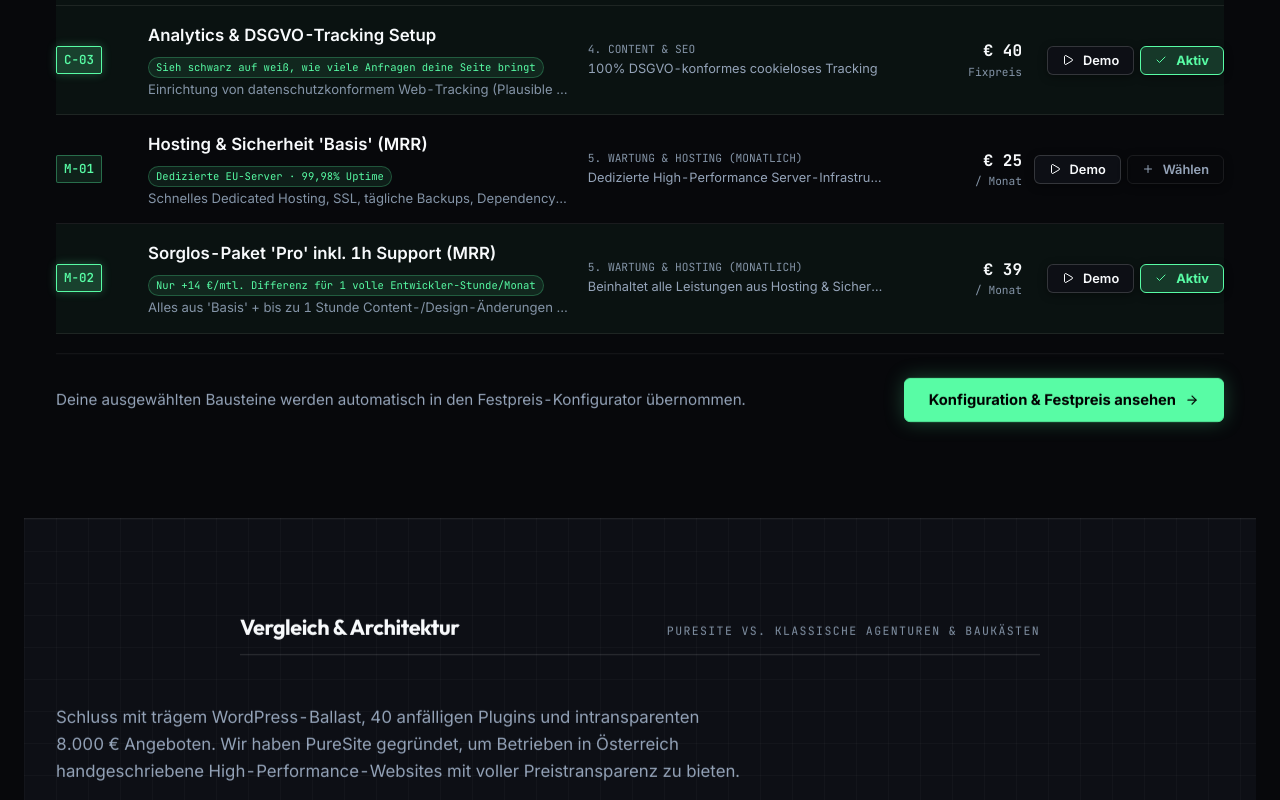
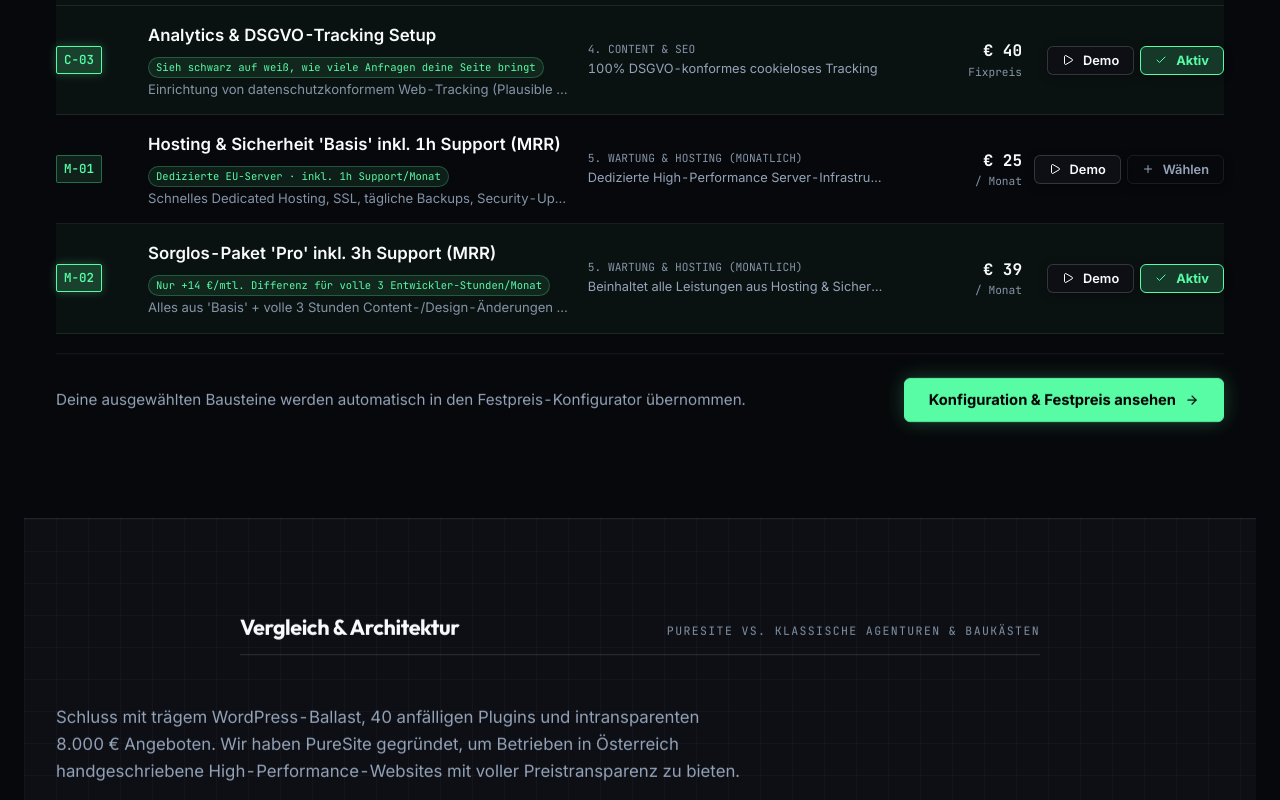
Before and after one commit to slamaa22/puresite-website, a React (Vite) app: page / in a window 1280 px wide. Shown: the part 3500-4300 px from the top of the page. Built offline with nearby package versions, Linux system fonts and the light colour scheme.

Commit message:
feat(hosting): include 1h monthly support in Standard (M-01) and 3h in Pro (M-02)

```diff
--- a/src/components/PricingCalculator.tsx
+++ b/src/components/PricingCalculator.tsx
@@ -126,7 +126,7 @@ const WIZARD_STEPS: WizardStepConfig[] = [
     nextStepName: 'Gesamtkalkulation',
     title: 'Schritt 5 von 5: Dedicated Hosting & Zuruf-Service',
     subtitle:
-      'Dedizierte High-Performance-Server in der EU, tägliche Backups und auf Wunsch 1 Stunde Entwickler-Änderungen pro Monat inklusive.'
+      'Dedizierte High-Performance-Server in der EU, tägliche Backups sowie 1 Stunde (Basis) bzw. 3 Stunden (Pro) Entwickler-Änderungen pro Monat inklusive.'
   },
   {
     id: 6,
@@ -318,7 +318,7 @@ export const PricingCalculator: React.FC<PricingCalculatorProps> = ({
       if (m) {
         suggestions.push({
           mod: m,
-          reason: 'Dedicated Hosting inkl. täglicher Backups & 1h Änderungen/Monat per WhatsApp.'
+          reason: 'Dedicated Hosting inkl. täglicher Backups & 3h Änderungen/Monat per WhatsApp.'
         });
       }
     }
@@ -857,7 +857,7 @@ export const PricingCalculator: React.FC<PricingCalculatorProps> = ({
                             )}
                             {mod.code === 'M-02' && selectedConfig['M-01']?.selected && (
                               <span className="badge-tag upgrade-diff">
-                                Nur +14 €/mtl. Upgrade
+                                Nur +14 €/mtl. für 3h statt 1h
                               </span>
                             )}
                           </div>
--- a/src/components/demos/ModuleDemoModal.tsx
+++ b/src/components/demos/ModuleDemoModal.tsx
@@ -1387,7 +1387,7 @@ const DemoM01Hosting: React.FC = () => {
         </div>
       </div>
       <div className="demo-hint-box">
-        🛡️ <strong>Sicher schlafen:</strong> Schnelles Dedicated Server Hosting in der EU, tägliche Backups und automatische Sicherheits-Updates.
+        🛡️ <strong>Sicher schlafen:</strong> Schnelles Dedicated Server Hosting in der EU, tägliche Backups, Sicherheits-Updates und <strong>1 Stunde Änderungen pro Monat</strong> inklusive.
       </div>
     </div>
   );
@@ -1431,7 +1431,7 @@ const DemoM02SorglosPro: React.FC = () => {
           {status === 'done' && (
             <div className="bubble agent">
               <p>
-                Servus! Erledigt 👍 Die neuen Öffnungszeiten sind bereits live auf der Website aktiv. Du hast diesen Monat noch 45 Minuten Support-Guthaben übrig.
+                Servus! Erledigt 👍 Die neuen Öffnungszeiten sind bereits live auf der Website aktiv. Du hast diesen Monat noch 2 Stunden und 44 Minuten Support-Guthaben übrig.
               </p>
               <span className="time">14:38 Uhr (Erledigt in 16 Minuten)</span>
             </div>
@@ -1456,7 +1456,7 @@ const DemoM02SorglosPro: React.FC = () => {
         </div>
       </div>
       <div className="demo-hint-box">
-        ☕ <strong>1 Stunde monatlich inklusive:</strong> Schicke Änderungen einfach per Mail oder WhatsApp an uns – wir setzen es sofort für dich um!
+        ☕ <strong>3 Stunden monatlich inklusive:</strong> Schicke Änderungen einfach per Mail oder WhatsApp an uns – wir setzen es sofort für dich um!
       </div>
     </div>
   );
--- a/src/data/modulesData.ts
+++ b/src/data/modulesData.ts
@@ -452,37 +452,37 @@ export const MODULES_DATA: PricingModule[] = [
     code: 'M-01',
     category: 'hosting',
     categoryLabel: '5. Wartung & Hosting (Monatlich)',
-    name: "Hosting & Sicherheit 'Basis' (MRR)",
-    description: 'Schnelles Dedicated Hosting, SSL, tägliche Backups, Dependency- & Security-Updates, Uptime-Monitoring (Laufzeit mind. 12 Monate).',
+    name: "Hosting & Sicherheit 'Basis' inkl. 1h Support (MRR)",
+    description: 'Schnelles Dedicated Hosting, SSL, tägliche Backups, Security-Updates, Uptime-Monitoring & 1 Stunde Änderungen pro Monat inklusive (Laufzeit mind. 12 Monate).',
     scopeHighlights: [
       'Dedizierte High-Performance Server-Infrastruktur in der EU',
-      'Automatisches SSL-Zertifikat & HTTP/3 Unterstützung',
-      'Tägliche verschlüsselte Offsite-Backups (30 Tage Vorhaltezeit)',
+      '1 Stunde Arbeitszeit pro Monat für Text-, Bild- oder kleine Anpassungen inklusive',
+      'Automatisches SSL-Zertifikat & tägliche verschlüsselte Offsite-Backups (30 Tage)',
       '24/7 Uptime-Monitoring mit 99.98% Verfügbarkeitsgarantie'
     ],
     billingType: 'Monatlich',
     minPrice: 25,
     maxPrice: 39,
     fixedPrice: 25,
-    estimatedHours: 0.4,
-    effectiveHourlyRate: 62.5,
+    estimatedHours: 1.0,
+    effectiveHourlyRate: 25.0,
     demoId: 'demo-m01',
     demoTitle: 'Server Health & Backup Monitor',
     demoShortDesc: 'Prüfe Uptime-Herzschlag, SSL-Status und starte eine simulierte 1-Klick-Backup-Wiederherstellung.',
     iconName: 'ShieldCheck',
-    impactTag: 'Dedizierte EU-Server · 99,98% Uptime',
-    externalNotice: 'High-Performance Dedicated Hosting, SSL & Backups inklusive. Die jährliche Domain-Registrierung (.at / .de ca. 10–20 €/Jahr) wird separat direkt über den Domain-Registrar abgerechnet.',
+    impactTag: 'Dedizierte EU-Server · inkl. 1h Support/Monat',
+    externalNotice: 'High-Performance Dedicated Hosting, SSL, Backups & 1h monatliche Anpassungen inklusive. Die jährliche Domain-Registrierung (.at / .de ca. 10–20 €/Jahr) wird separat direkt über den Domain-Registrar abgerechnet.',
     impactScores: { seo: 6, conversion: 4, brand: 4, autonomy: 16 }
   },
   {
     code: 'M-02',
     category: 'hosting',
     categoryLabel: '5. Wartung & Hosting (Monatlich)',
-    name: "Sorglos-Paket 'Pro' inkl. 1h Support (MRR)",
-    description: "Alles aus 'Basis' + bis zu 1 Stunde Content-/Design-Änderungen pro Monat inklusive ('Zuruf-Service per Mail/WhatsApp') & Prio-Support.",
+    name: "Sorglos-Paket 'Pro' inkl. 3h Support (MRR)",
+    description: "Alles aus 'Basis' + volle 3 Stunden Content-/Design-Änderungen pro Monat inklusive ('Zuruf-Service per Mail/WhatsApp') & Prio-Support.",
     scopeHighlights: [
       'Beinhaltet alle Leistungen aus Hosting & Sicherheit Basis',
-      '1 Stunde Arbeitszeit pro Monat für Text-, Bild- oder Designanpassungen',
+      '3 Stunden Arbeitszeit pro Monat für Text-, Bild- oder Designanpassungen',
       "Einfacher 'Zuruf-Service' direkt per WhatsApp oder E-Mail",
       'Priorisierter Notfall-Support binnen maximal 4 Stunden'
     ],
@@ -490,17 +490,17 @@ export const MODULES_DATA: PricingModule[] = [
     minPrice: 59,
     maxPrice: 89,
     fixedPrice: 39,
-    estimatedHours: 1.0,
-    effectiveHourlyRate: 39.0,
+    estimatedHours: 3.0,
+    effectiveHourlyRate: 13.0,
     badge: 'Rundum Sorglos',
     isPopular: true,
     demoId: 'demo-m02',
     demoTitle: 'WhatsApp/Mail Zuruf-Ticket Simulator',
     demoShortDesc: 'Schicke einen kurzen Änderungswunsch ab und sieh den Express-Ablauf in Aktion.',
     iconName: 'Headphones',
-    impactTag: 'Nur +14 €/mtl. Differenz für 1 volle Entwickler-Stunde/Monat',
+    impactTag: 'Nur +14 €/mtl. Differenz für volle 3 Entwickler-Stunden/Monat',
     socialProof: '81% entscheiden sich für den direkten WhatsApp-Zuruf-Service',
-    externalNotice: 'High-Performance Dedicated Hosting, SSL, tägliche Backups & 1h monatliche Anpassungen inklusive. Die jährliche Domain-Registrierung (.at / .de ca. 10–20 €/Jahr) wird separat über den Domain-Registrar abgerechnet.',
+    externalNotice: 'High-Performance Dedicated Hosting, SSL, tägliche Backups & 3h monatliche Anpassungen inklusive. Die jährliche Domain-Registrierung (.at / .de ca. 10–20 €/Jahr) wird separat über den Domain-Registrar abgerechnet.',
     impactScores: { seo: 8, conversion: 6, brand: 8, autonomy: 32 }
   }
 ];
--- a/src/hooks/useProjectConfig.ts
+++ b/src/hooks/useProjectConfig.ts
@@ -313,15 +313,15 @@ export function useProjectConfig() {
       if (care === 'self_cms') {
         map['T-01'] = 1;
         map['M-01'] = 1;
-        reasons.push('Inhouse Admin-Dashboard (T-01) ohne laufende CMS-Abokosten + Dedicated Hosting');
+        reasons.push('Inhouse Admin-Dashboard (T-01) ohne laufende CMS-Abokosten + Standard-Hosting inkl. 1h Support/Monat');
       } else if (care === 'concierge') {
         map['M-02'] = 1;
-        reasons.push('Sorglos-Paket Pro (M-02) inkl. 1h Änderungen/Monat direkt per WhatsApp');
+        reasons.push('Sorglos-Paket Pro (M-02) inkl. 3h Änderungen/Monat direkt per WhatsApp');
       } else {
         const pageUnits = map['B-03'] ? 6 : map['B-02'] ? 5 : 2;
         map['C-01'] = pageUnits;
         map['M-02'] = 1;
-        reasons.push(`Verkaufsstarkes Copywriting (${pageUnits} Einheiten) + Sorglos-Betreuung Pro`);
+        reasons.push(`Verkaufsstarkes Copywriting (${pageUnits} Einheiten) + Sorglos-Betreuung Pro (3h/Monat)`);
       }
 
       setSelectedConfig(createConfigFromPreset(map));
```
